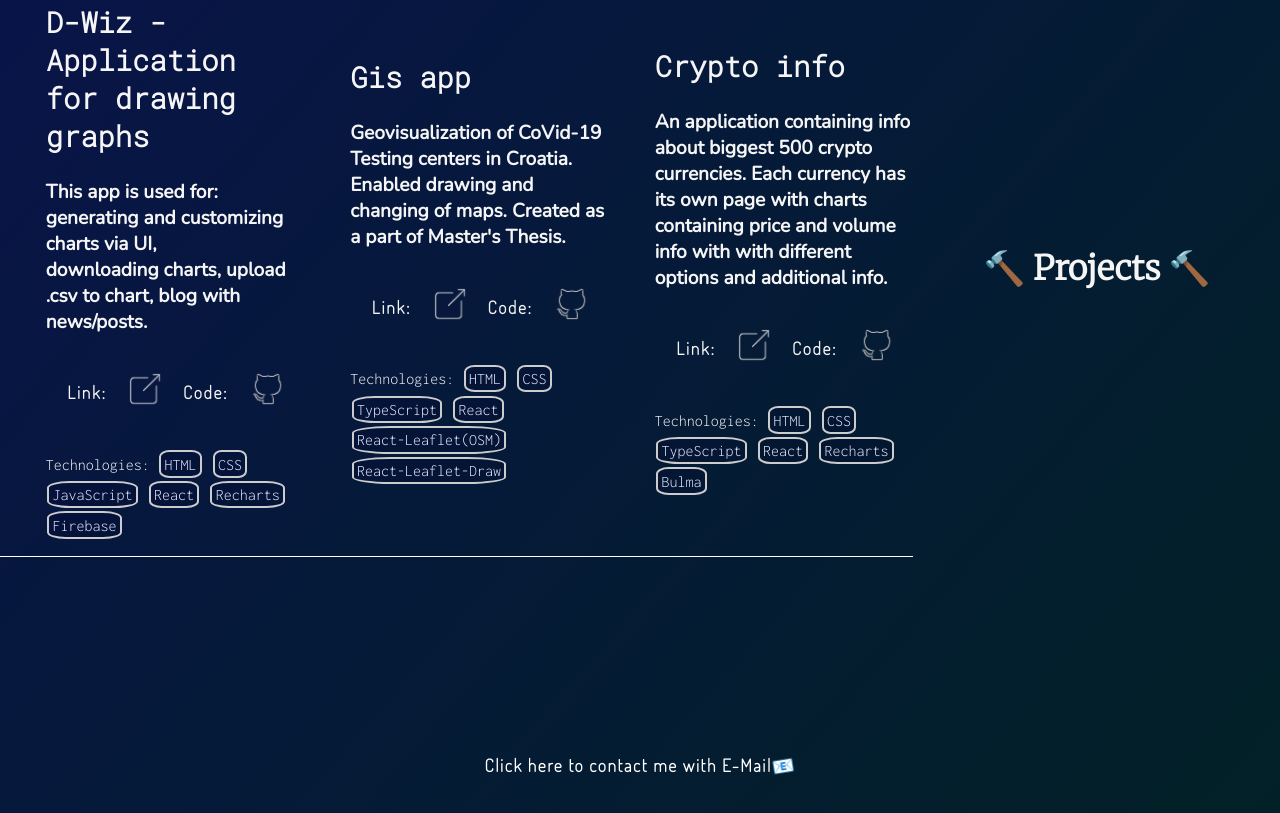
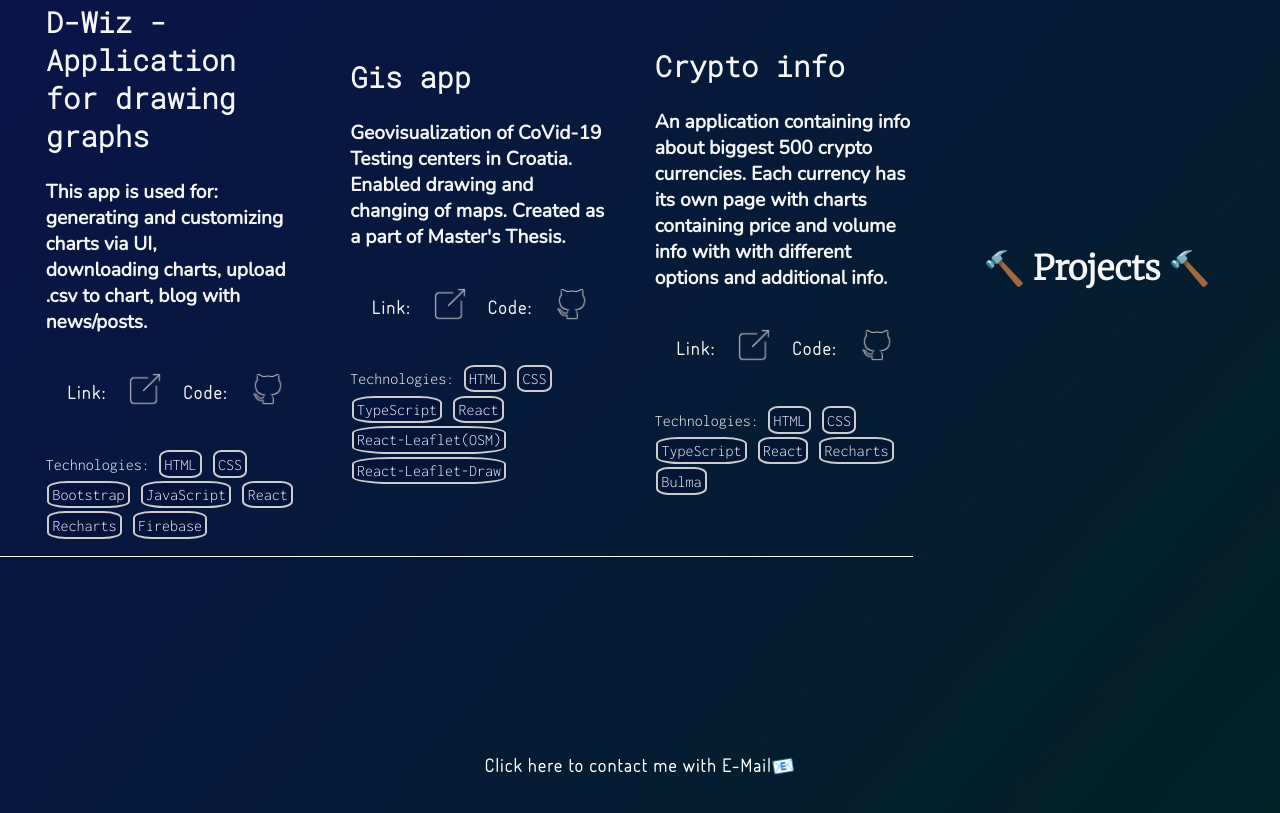
Before and after one commit to JosipTadic/Portfolio, a plain HTML site: page index.html in a window 1280 px wide. Shown: the part 3138-3951 px from the top of the page. Drawn offline with nearby package versions, Linux system fonts and the light colour scheme.

Commit message:
updated projects section missing info

```diff
--- a/index.html
+++ b/index.html
@@ -255,6 +255,7 @@
           <p>
             Technologies: <span class="badge badge-animation">HTML</span>
             <span class="badge badge-animation">CSS</span>
+            <span class="badge badge-animation">Bootstrap</span>
             <span class="badge badge-animation">JavaScript</span>
             <span class="badge badge-animation">React</span>
             <span class="badge badge-animation">Recharts</span>
```
